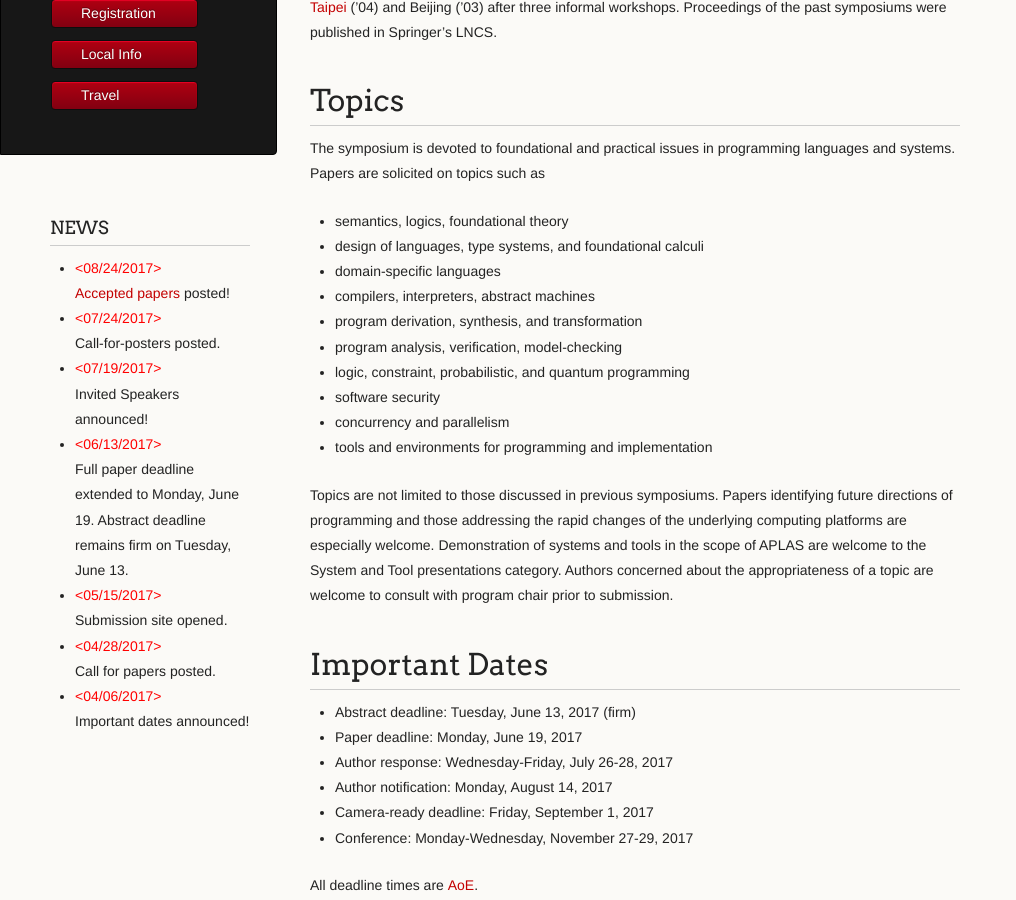
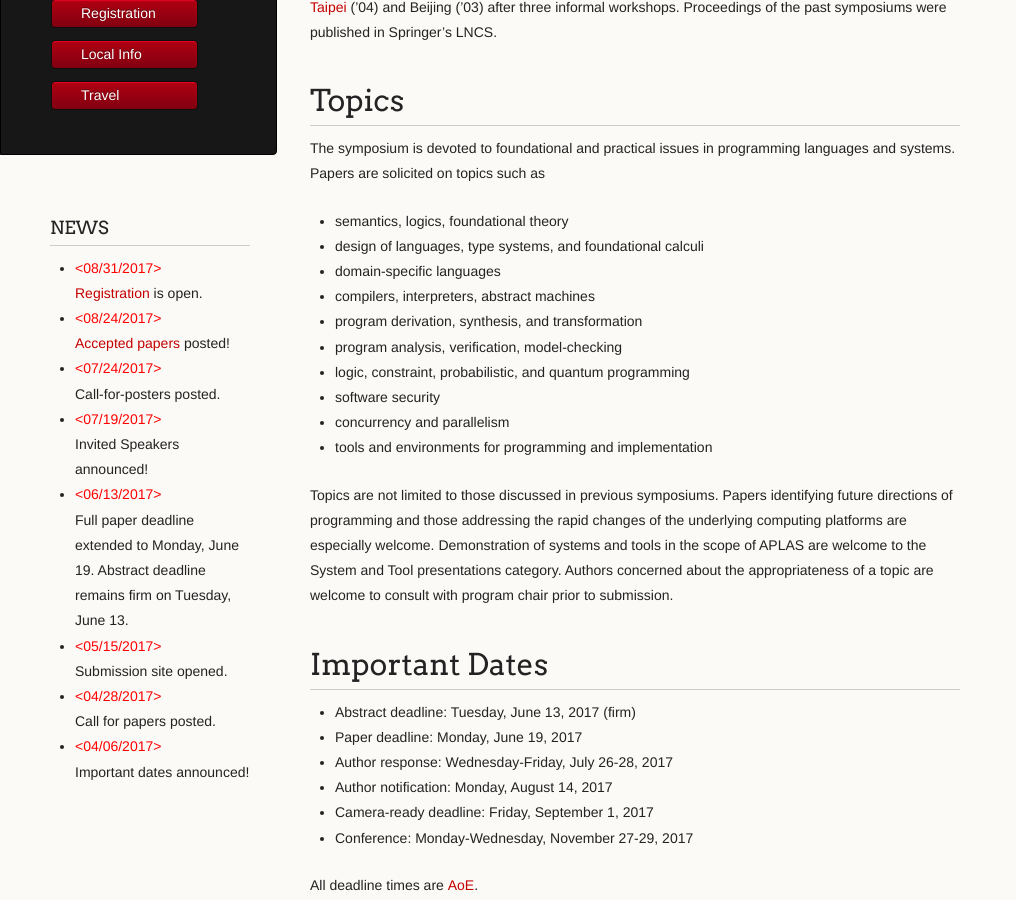
Before and after one commit to www-aplas/www-aplas.github.io, a Jekyll site: the page built from index.md, in a window 1280 px wide and 900 px high, scrolled down 587 px. Shown: the whole window, without its empty margins (0-1016 px from the left). Built offline with Jekyll 4.4.1, drawn with Linux system fonts in a browser that asks for light colours; our own code applies the rules of GitHub Pages for plain Markdown files; a script that is not in the unit is left out.

Commit message:
registration is open

```diff
--- a/_includes/news.md
+++ b/_includes/news.md
@@ -1,4 +1,5 @@
 ### NEWS
+- <span style="color:red;">&lt;08/31/2017&gt;</span> <br> [Registration](registration.html) is open.
 - <span style="color:red;">&lt;08/24/2017&gt;</span> <br> [Accepted papers](program.html) posted!
 - <span style="color:red;">&lt;07/24/2017&gt;</span> <br> Call-for-posters posted.
 - <span style="color:red;">&lt;07/19/2017&gt;</span> <br> Invited Speakers announced!
```
